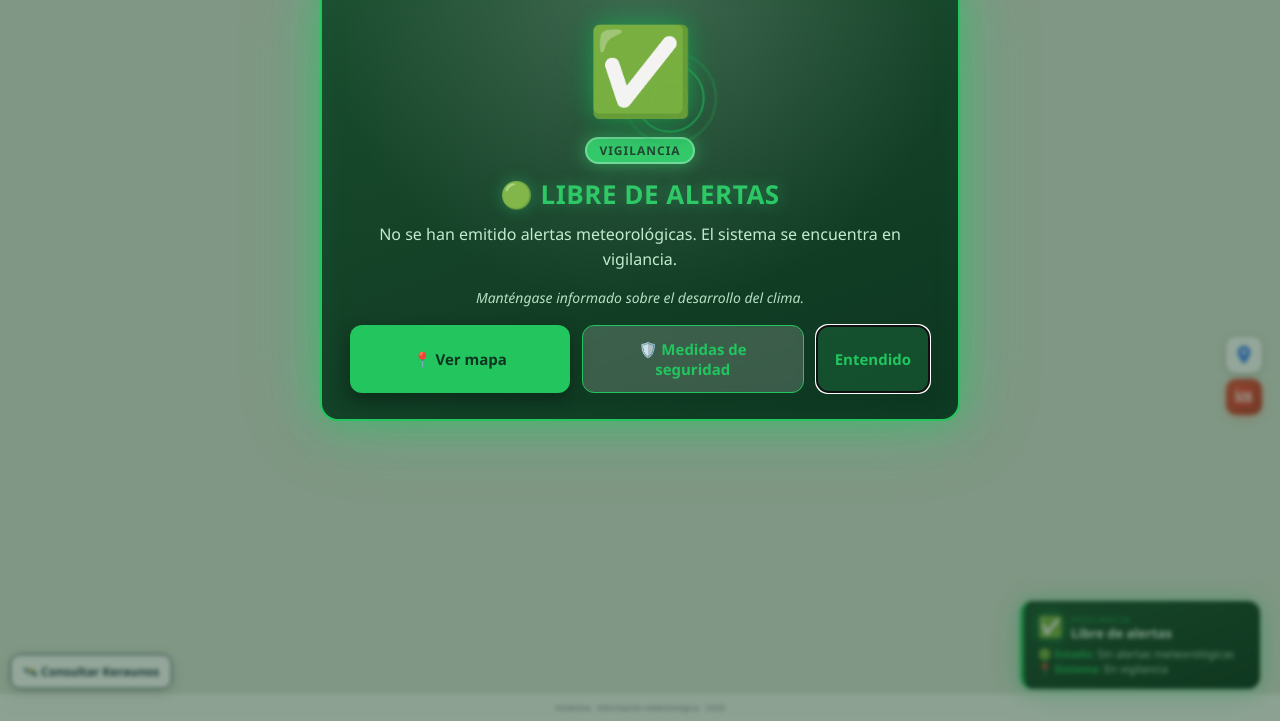
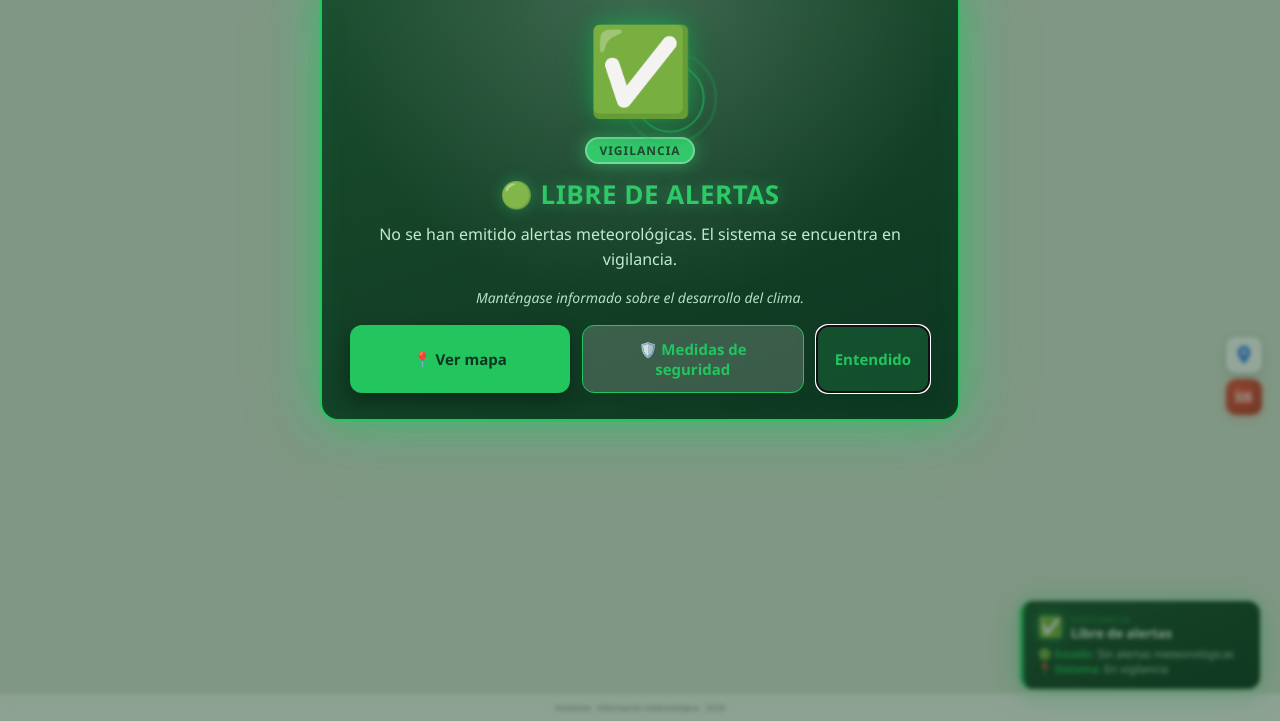
Before and after one commit to antito-yanac/lugares, a website with bundled scripts: page index.html in a window 1280 px wide. Shown: the part 79-800 px from the top of the page. Built offline with nearby package versions, Linux system fonts and the light colour scheme; no server answers; a script that the page names is missing; files whose address does not match are found by name.

```diff
--- a/index.html
+++ b/index.html
@@ -210,10 +210,10 @@
 <!-- Botón de Pánico (SOS) -->
 <script type="module" src="js/panico.js"></script>
 <!-- Botón Consultar Keraunos (abajo-izquierda) -->
-<a href="./keraunos.html" id="btn-consultar-keraunos" title="Consultar Keraunos">
+<!--a href="./keraunos.html" id="btn-consultar-keraunos" title="Consultar Keraunos">
     🛰️ Consultar Keraunos
 </a>
-
+-->
 <style>
     #btn-consultar-keraunos {
         position: fixed;
```
